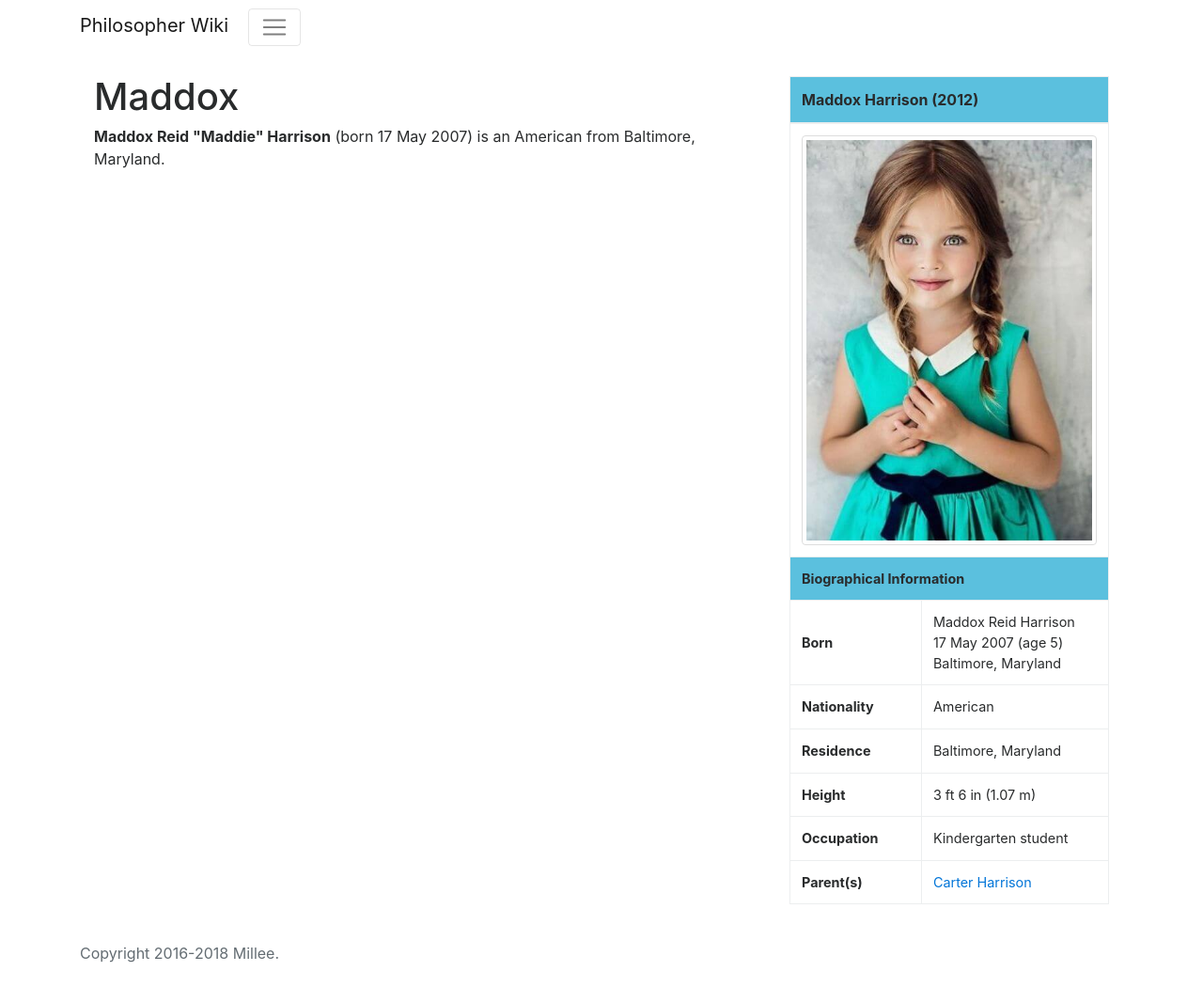
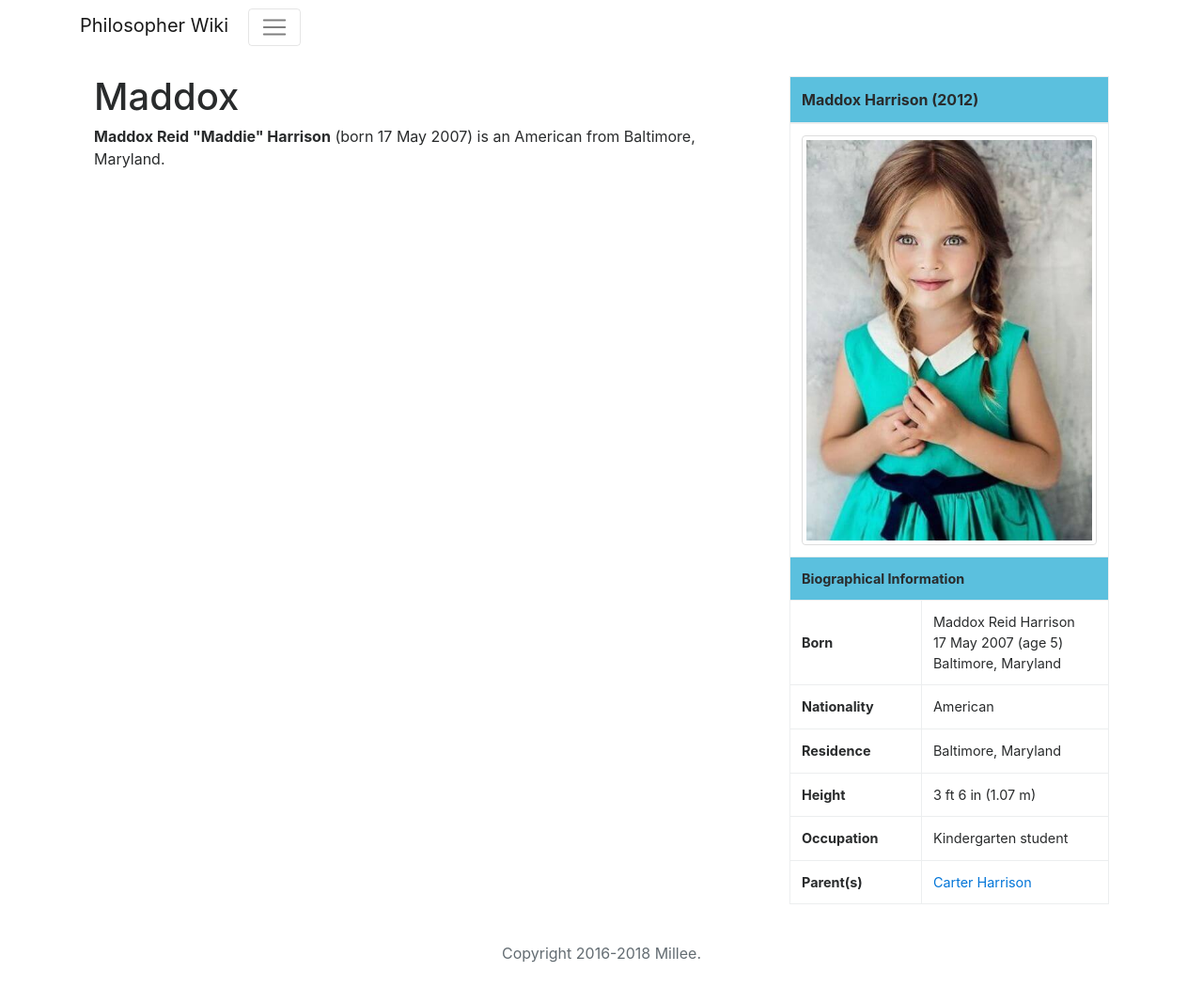
Before and after one commit to reallymillee/Philosopher, a Jekyll site: the page built from maddox.html, in a window 1280 px wide. Shown: the whole page at 94% size. Built offline with Jekyll 4.4.1, drawn with Linux system fonts in a browser that asks for light colours; nearby versions of some CDN libraries; before the commit the page ends 1026 px from its top, so only the background shows below that.

Commit message:
Update default.html

```diff
--- a/_layouts/default.html
+++ b/_layouts/default.html
@@ -39,8 +39,10 @@
       </div>
       </section>
       <footer class="footer bg-light">
-      <div class="container"><br>
-        <span class="text-muted text-center">Copyright 2016-2018 Millee.</span><br>
+      <div class="container text-center">
+        <br>
+        <span class="text-muted">Copyright 2016-2018 Millee.</span>
+        <br><br>
       </div>
     </footer>
     </div>
```
